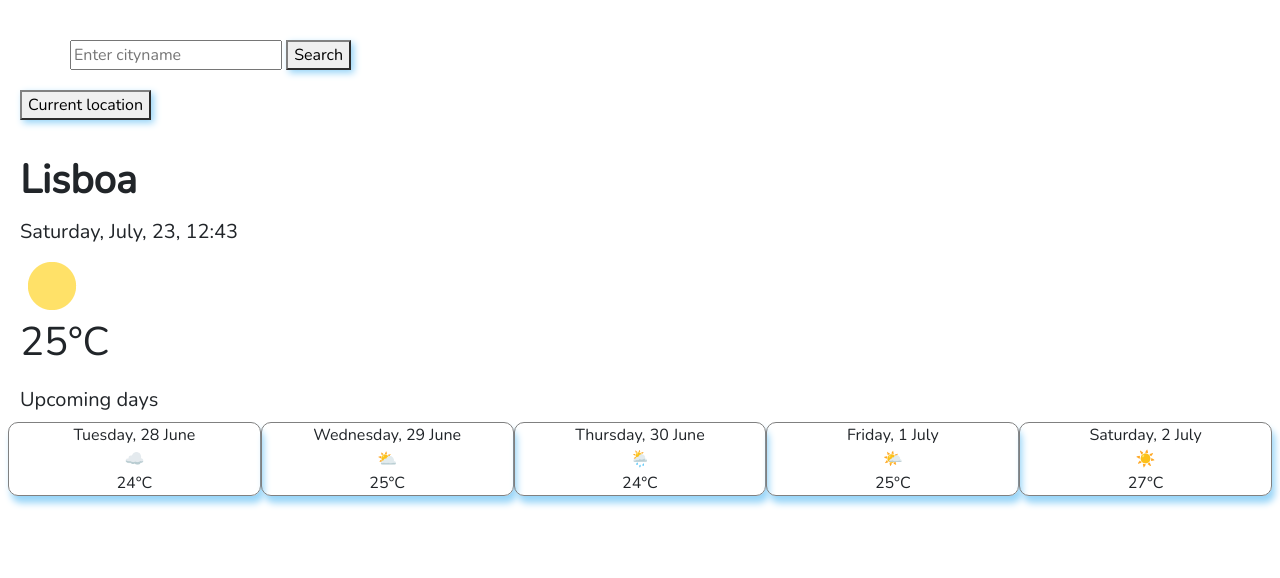
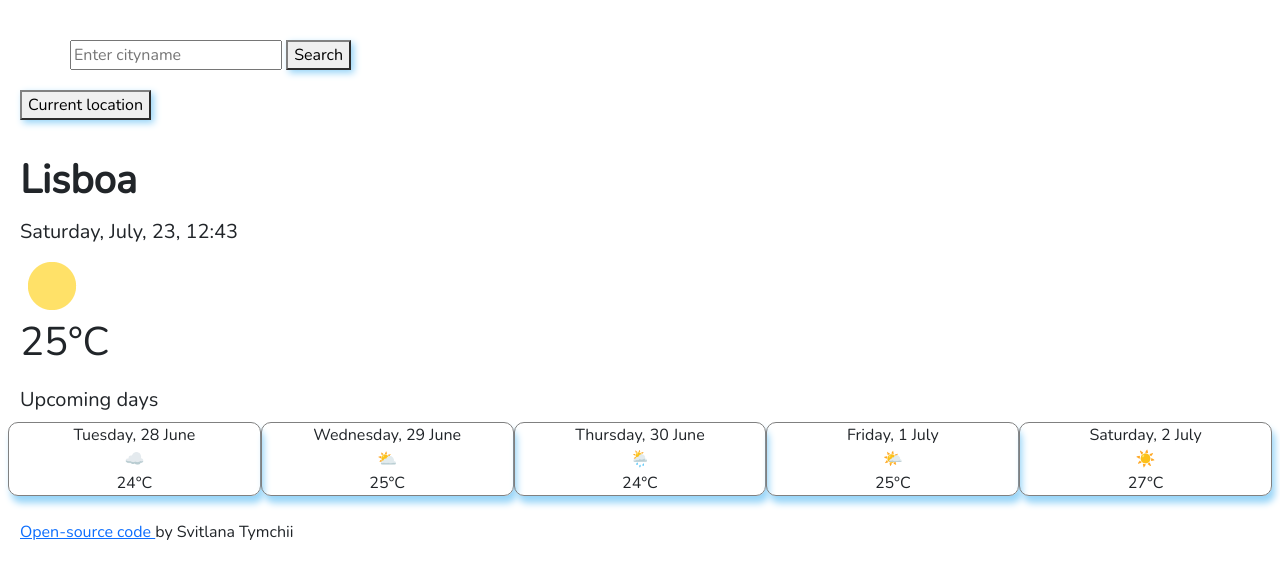
Before and after one commit to SvitlanaTymchii/Weather_project, a plain HTML site: page index.html in a window 1280 px wide. Drawn offline with nearby package versions, Linux system fonts and the light colour scheme.

Commit message:
Update index.html
Link is fixed

```diff
--- a/index.html
+++ b/index.html
@@ -78,7 +78,9 @@
       <br />
     </div>
 
-     <a href = "https://github.com/SvitlanaTymchii/Weather_project" target = "_blank" Open-source code by Svitlana Tymchii > </a>
+    <a href = "https://github.com/SvitlanaTymchii/Weather_project" target = "_blank"> Open-source code </a>  by Svitlana Tymchii
+
+
 
     <script src="index.js"></script>
   </body>
```
